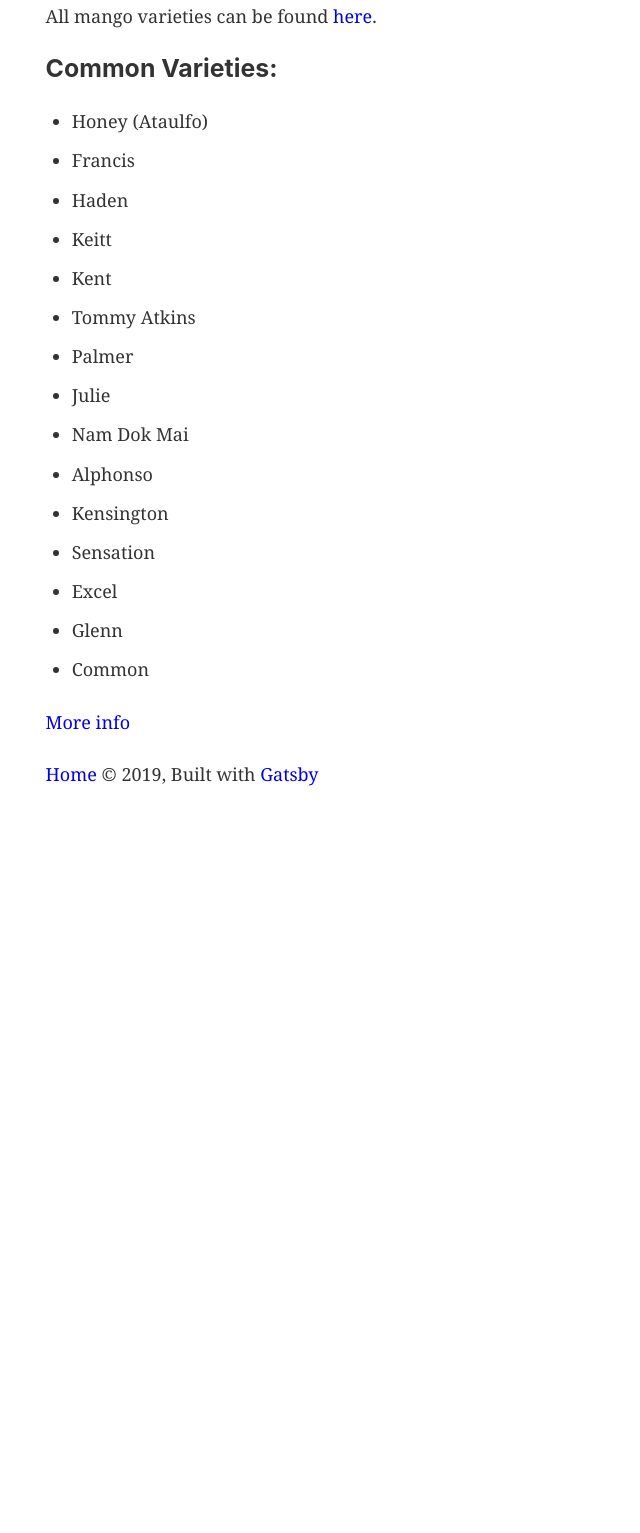
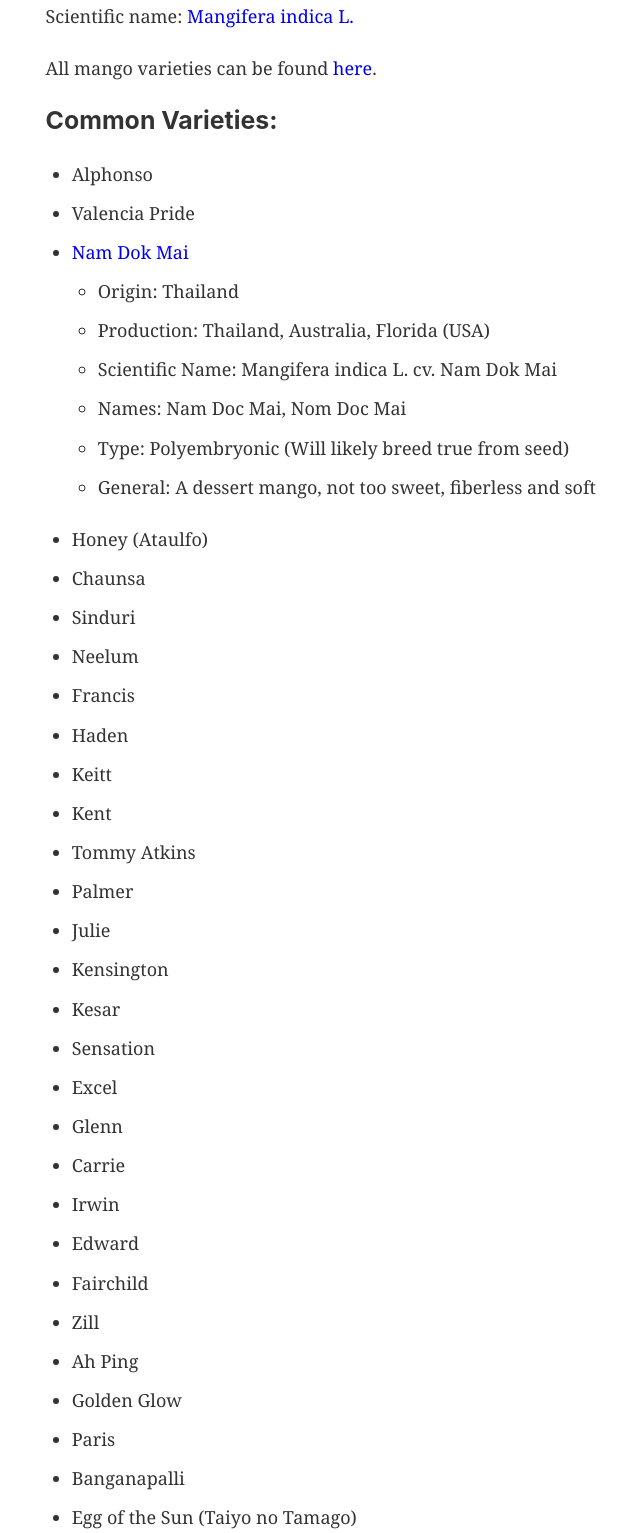
Before and after one commit to qtrandev/gatsby-fruit, a Gatsby site: page /mango in a window 1280 px wide. Shown: the part 1029-2562 px from the top of the page, without its empty margins (134-774 px from the left). Before the commit the page ends 1842 px from the top, so only its background shows below. Built offline with nearby package versions, Linux system fonts and the light colour scheme; Gatsby itself is replaced by a stand-in of ours.

Commit message:
Add mango details and update link CSS

```diff
--- a/src/components/layout.css
+++ b/src/components/layout.css
@@ -44,9 +44,22 @@ a {
   text-decoration: none;
   -webkit-text-decoration-skip: objects;
 }
-a:active,
+a:active {
+  color: red;
+}
 a:hover {
+  color: black;
   outline-width: 0;
+}
+a:visited {
+  color: blue;
+}
+a:visited:hover {
+  color: black;
+  outline-width: 0;
+}
+a:visited:active {
+  color: red;
 }
 abbr[title] {
   border-bottom: none;
--- a/src/pages/mango.js
+++ b/src/pages/mango.js
@@ -11,12 +11,27 @@ const MangoPage = () => (
     <ImageMango />
     <br />
     <p>Mangoes can be found all over the world and have over 500 varieties!</p>
+    <p>Scientific name: <a alt="Wikipedia" href="https://en.wikipedia.org/wiki/Mangifera_indica">Mangifera indica L.</a></p>
     <p>All mango varieties can be found
       <a alt="Wikipedia mango cultivars" href="https://en.wikipedia.org/wiki/List_of_mango_cultivars"> here</a>.</p>
 
     <h3>Common Varieties:</h3>
     <ul>
+      <li>Alphonso</li>
+      <li>Valencia Pride</li>
+      <li><a alt="Nam Dok Mai" href="https://en.wikipedia.org/wiki/Nam_Dok_Mai">Nam Dok Mai</a></li>
+        <ul>
+          <li>Origin: Thailand</li>
+          <li>Production: Thailand, Australia, Florida (USA)</li>
+          <li>Scientific Name: Mangifera indica L. cv. Nam Dok Mai</li>
+          <li>Names: Nam Doc Mai, Nom Doc Mai</li>
+          <li>Type: Polyembryonic (Will likely breed true from seed)</li>
+          <li>General: A dessert mango, not too sweet, fiberless and soft</li>
+        </ul>
       <li>Honey (Ataulfo)</li>
+      <li>Chaunsa</li>
+      <li>Sinduri</li>
+      <li>Neelum</li>
       <li>Francis</li>
       <li>Haden</li>
       <li>Keitt</li>
@@ -24,12 +39,21 @@ const MangoPage = () => (
       <li>Tommy Atkins</li>
       <li>Palmer</li>
       <li>Julie</li>
-      <li>Nam Dok Mai</li>
-      <li>Alphonso</li>
       <li>Kensington</li>
+      <li>Kesar</li>
       <li>Sensation</li>
       <li>Excel</li>
       <li>Glenn</li>
+      <li>Carrie</li>
+      <li>Irwin</li>
+      <li>Edward</li>
+      <li>Fairchild</li>
+      <li>Zill</li>
+      <li>Ah Ping</li>
+      <li>Golden Glow</li>
+      <li>Paris</li>
+      <li>Banganapalli</li>
+      <li>Egg of the Sun (Taiyo no Tamago)</li>
       <li>Common</li>
     </ul>
 
```
